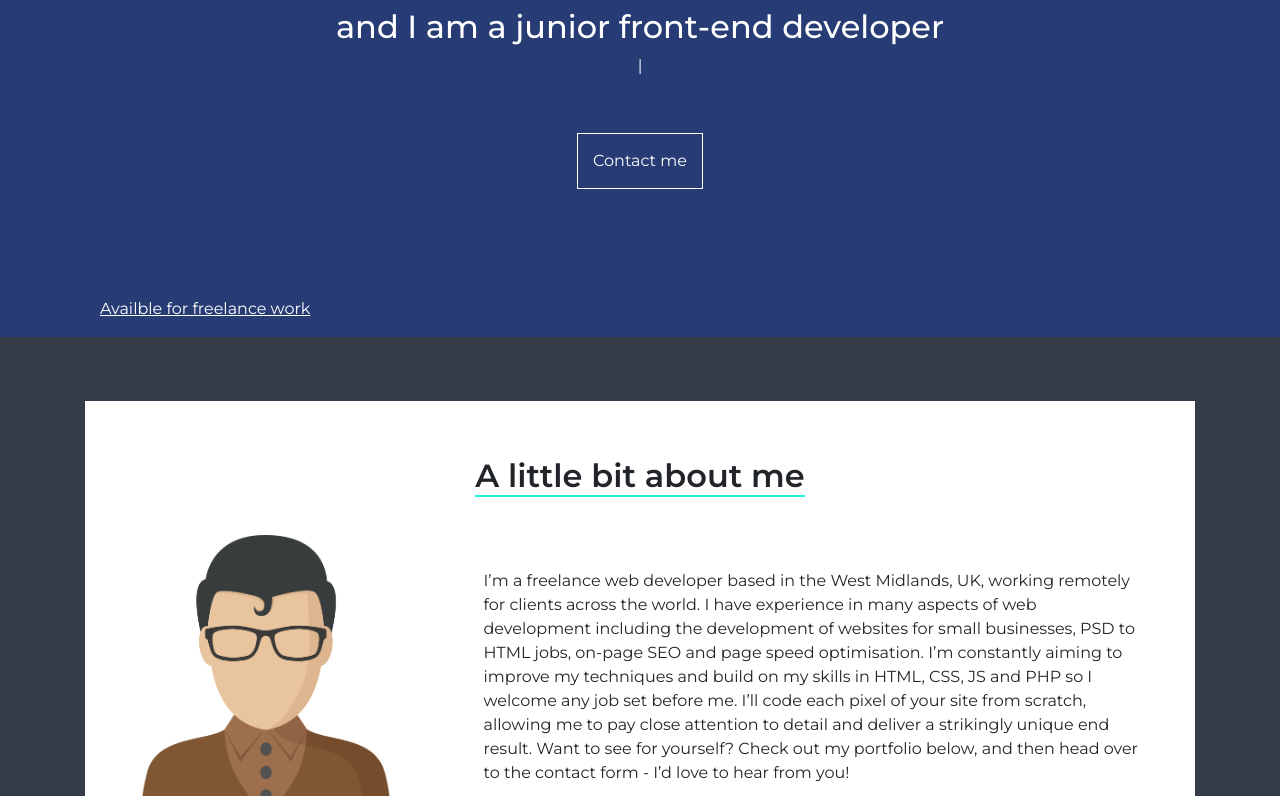
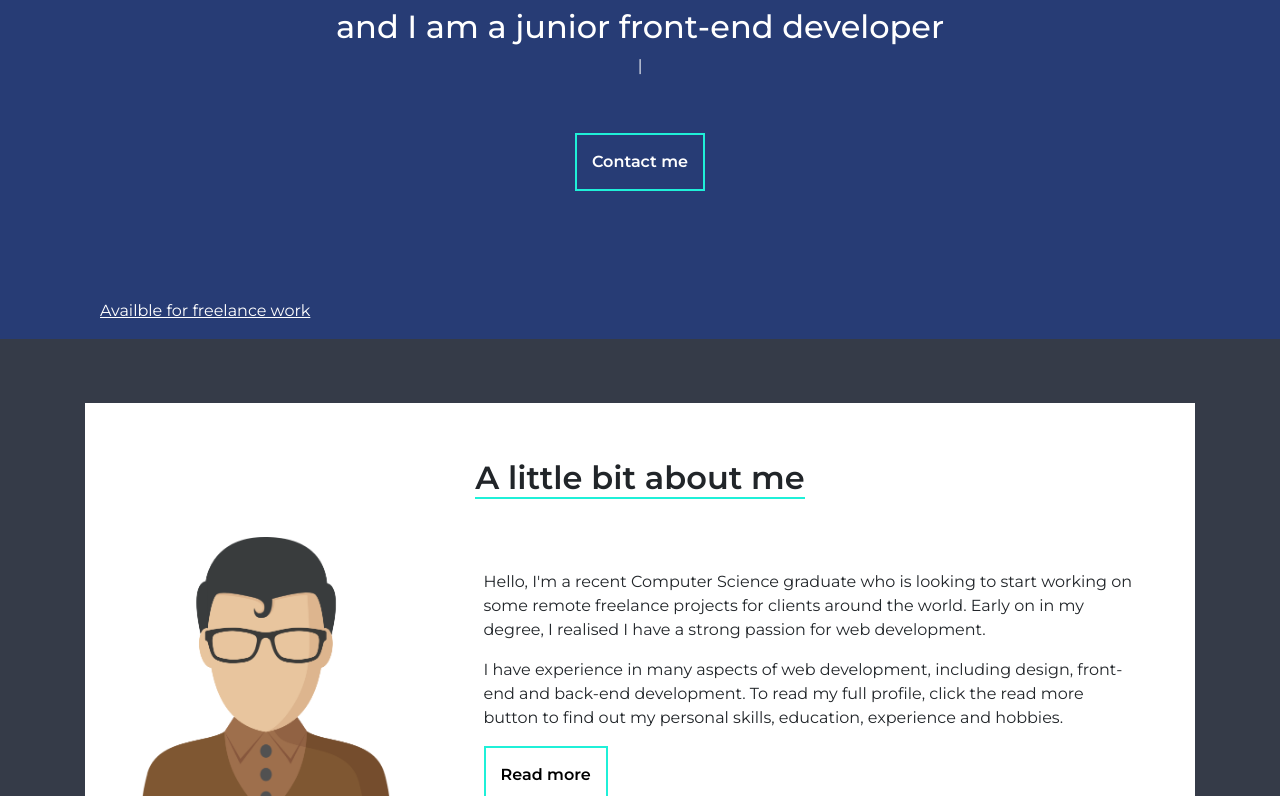
Before and after one commit to mickeylfc/React-portfolio, a React (Create React App) app: page / in a window 1280 px wide. Shown: the part 244-1040 px from the top of the page. Built offline with nearby package versions, Linux system fonts and the light colour scheme.

Commit message:
added about info to home page and added formspree for contact

```diff
--- a/src/components/about/about.js
+++ b/src/components/about/about.js
@@ -8,13 +8,20 @@ import Header from "../header";
 import { Container, Row } from "reactstrap";
 
 class About extends React.Component {
+  state = {
+    navBorder: ""
+  };
+
   componentDidMount() {
     document.body.style.backgroundColor = "#808E9B"; // Set the style
+
+    this.setState({ navBorder: "nav-border-bottom" });
   }
+
   render() {
     return (
       <div>
-        <CustomNavbar color="white" />
+        <CustomNavbar color="white" aboutNavBorder={this.state.navBorder} />
         <Header heading="About" color="white" />
         <Container>
           <Row style={{ marginTop: "5%" }}>
--- a/src/components/contact/input.js
+++ b/src/components/contact/input.js
@@ -13,6 +13,8 @@ const FormInput = props => {
           <Input
             className="form-control input jusify-content-center"
             placeholder={props.placeholder}
+            name={props.name}
+            type={props.type}
           />
         </Col>
       </div>
--- a/src/components/home/aboutSection.js
+++ b/src/components/home/aboutSection.js
@@ -1,5 +1,6 @@
 import React from "react";
-import { Col, Row, Container } from "reactstrap";
+import { Link } from "react-router-dom";
+import { Col, Row, Container, Button } from "reactstrap";
 import avatar from "../../images/avatar.png";
 
 const AboutSection = () => {
@@ -28,18 +29,20 @@ const AboutSection = () => {
             </Col>
             <Col style={{ alignSelf: "center" }} md="8">
               <p>
-                I’m a freelance web developer based in the West Midlands, UK,
-                working remotely for clients across the world. I have experience
-                in many aspects of web development including the development of
-                websites for small businesses, PSD to HTML jobs, on-page SEO and
-                page speed optimisation. I’m constantly aiming to improve my
-                techniques and build on my skills in HTML, CSS, JS and PHP so I
-                welcome any job set before me. I’ll code each pixel of your site
-                from scratch, allowing me to pay close attention to detail and
-                deliver a strikingly unique end result. Want to see for
-                yourself? Check out my portfolio below, and then head over to
-                the contact form - I’d love to hear from you!
+                Hello, I'm a recent Computer Science graduate who is looking to
+                start working on some remote freelance projects for clients
+                around the world. Early on in my degree, I realised I have a
+                strong passion for web development.
               </p>
+              <p>
+                I have experience in many aspects of web development, including
+                design, front-end and back-end development. To read my full
+                profile, click the read more button to find out my personal
+                skills, education, experience and hobbies.
+              </p>
+              <Link to="/about">
+                <Button className="read-more-button">Read more</Button>
+              </Link>
             </Col>
           </Row>
         </div>
--- a/src/components/home/header.js
+++ b/src/components/home/header.js
@@ -1,4 +1,6 @@
 import React from "react";
+import { Link } from "react-router-dom";
+
 import { Col, Button, Row, Container } from "reactstrap";
 import Typist from "react-typist";
 
@@ -9,7 +11,7 @@ const Header = () => {
         <Typist>
           <h2 className="header-text">
             Hello, My name is{" "}
-            <span style={{ color: "red" }}>Michael English</span>
+            <span style={{ color: "#1ff0d8" }}>Michael English</span>
           </h2>
           <h2 className="header-text">
             {" "}
@@ -18,7 +20,9 @@ const Header = () => {
         </Typist>
       </Col>
       <Row>
-        <Button className="mx-auto contact-button">Contact me</Button>
+        <Link className="mx-auto" to="/contact">
+          <Button className="contact-button">Contact me</Button>
+        </Link>
       </Row>
       <Col>
         <p id="freelance">Availble for freelance work</p>
--- a/src/components/home/serviceBox.js
+++ b/src/components/home/serviceBox.js
@@ -1,5 +1,5 @@
 import React from "react";
-import { Card, CardText, Button } from "reactstrap";
+import { Card, CardText } from "reactstrap";
 
 const ServiceBox = props => {
   return (
@@ -14,7 +14,6 @@ const ServiceBox = props => {
       <h2 className="card-heading">{props.image.heading}</h2>
 
       <CardText>{props.image.text}</CardText>
-      <Button className="card-btn">Button</Button>
     </Card>
   );
 };
--- a/src/components/navbar.js
+++ b/src/components/navbar.js
@@ -32,7 +32,12 @@ class CustomNavbar extends React.Component {
       <Container>
         <Navbar style={{ background: "transparent" }} light expand="md">
           <NavLink tag={Link} to="/">
-            <div style={{ color: this.props.color }} className="navbar-brand">
+            <div
+              style={{
+                color: this.props.color
+              }}
+              className="navbar-brand"
+            >
               Mickey English
             </div>
           </NavLink>
@@ -41,24 +46,36 @@ class CustomNavbar extends React.Component {
             <Nav className="ml-auto" navbar>
               <NavItem>
                 <NavLink
+                  className={this.props.aboutNavBorder}
+                  active
                   tag={Link}
                   to="/about"
-                  style={{ color: this.props.color }}
+                  style={{
+                    color: this.props.color,
+                    borderBottom: this.props.border
+                  }}
                 >
                   About
                 </NavLink>
               </NavItem>
               <NavItem>
                 <NavLink
+                  className={this.props.contactNavBorder}
+                  active
                   tag={Link}
                   to="/contact"
-                  style={{ color: this.props.color }}
+                  style={{
+                    color: this.props.color,
+                    borderBottom: this.props.borderDark
+                  }}
                 >
                   Contact
                 </NavLink>
               </NavItem>
               <UncontrolledDropdown nav inNavbar>
                 <NavLink
+                  className={this.props.workNavBorder}
+                  active
                   tag={Link}
                   to="/work"
                   style={{ color: this.props.color }}
--- a/src/components/work/work.js
+++ b/src/components/work/work.js
@@ -23,6 +23,7 @@ class Work extends React.Component {
     // this.toggleModal1 = this.toggleModal1.bind(this);
     // this.toggleModal2 = this.toggleModal2.bind(this);
     this.state = {
+      navBorder: "",
       activeTab: "0",
       modal: false,
       modal2: false,
@@ -79,12 +80,13 @@ class Work extends React.Component {
 
   componentDidMount() {
     document.body.style.backgroundColor = "#F7F1E3";
+    this.setState({ navBorder: "nav-border-bottom" });
   }
 
   render() {
     return (
       <div>
-        <CustomNavbar color="black" />
+        <CustomNavbar color="black" workNavBorder={this.state.navBorder} />
         <Header heading="Projects" color="black" />
         <br />
         <br />
--- a/src/css/contact.css
+++ b/src/css/contact.css
@@ -11,6 +11,10 @@
   padding: 8rem;
   background: white;
   height: 100%;
+}
+
+.nav-border-bottom-black {
+  border-bottom: 1px solid black;
 }
 
 .form-box {
--- a/src/css/home.css
+++ b/src/css/home.css
@@ -6,6 +6,10 @@ body {
 }
 body {
   background-color: #273c75;
+}
+
+.nav-link:hover {
+  opacity: 0.7;
 }
 
 .navbar {
@@ -21,17 +25,68 @@ body {
   padding-bottom: 5%;
 }
 
+.nav-border-bottom {
+  border-bottom: 1px solid #1cf1d8;
+}
+
+.nav-border-bottom-dark {
+  border-bottom: 1px solid black;
+}
+
 .header-text {
   font-family: "Montserrat", sans-serif;
   font-weight: 500;
+}
+
+a {
+  color: white;
 }
 
 .contact-button {
   border-radius: 0;
   padding: 15px;
   background: transparent;
-  border: 1px solid;
+  border: 2px solid #1ff0d8;
   border-radius: 0;
+  color: white;
+  font-weight: 600;
+}
+
+.contact-button:hover {
+  background: #1ff0d8;
+  color: black;
+  outline: 0;
+  border: 2px solid #1ff0d8;
+}
+
+.contact-button:hover a {
+  color: black;
+  text-decoration: none;
+}
+
+.read-more-button a {
+  color: black;
+}
+
+.read-more-button {
+  border-radius: 0;
+  padding: 15px;
+  background: transparent;
+  border: 2px solid #1ff0d8;
+  border-radius: 0;
+  color: black;
+  font-weight: 600;
+}
+
+.read-more-button:hover {
+  background: #1ff0d8;
+  outline: 0;
+  border: 2px solid #1ff0d8;
+}
+
+.read-more-button:hover a {
+  color: white;
+  text-decoration: none;
 }
 
 #freelance {
@@ -43,10 +98,6 @@ body {
 .about-section-wrapper {
   width: 100%;
   background: #353b48;
-}
-
-.test {
-  color: red;
 }
 
 .about-section-wrapper {
--- a/src/css/work.css
+++ b/src/css/work.css
@@ -85,17 +85,13 @@
   background: #00cec9;
   color: white;
   border: none;
-  button:focus {
-    outline: 0;
-  }
+  border: 3px solid #00cec9;
 }
 .cancel-site-button:hover {
   background: #d03658;
   color: white;
   border: none;
-  button:focus {
-    outline: 0;
-  }
+  border: 3px solid #d03658;
 }
 
 .project-data {
```
Also changed, not shown: src/components/contact/contact.js (+29 -6 lines).
